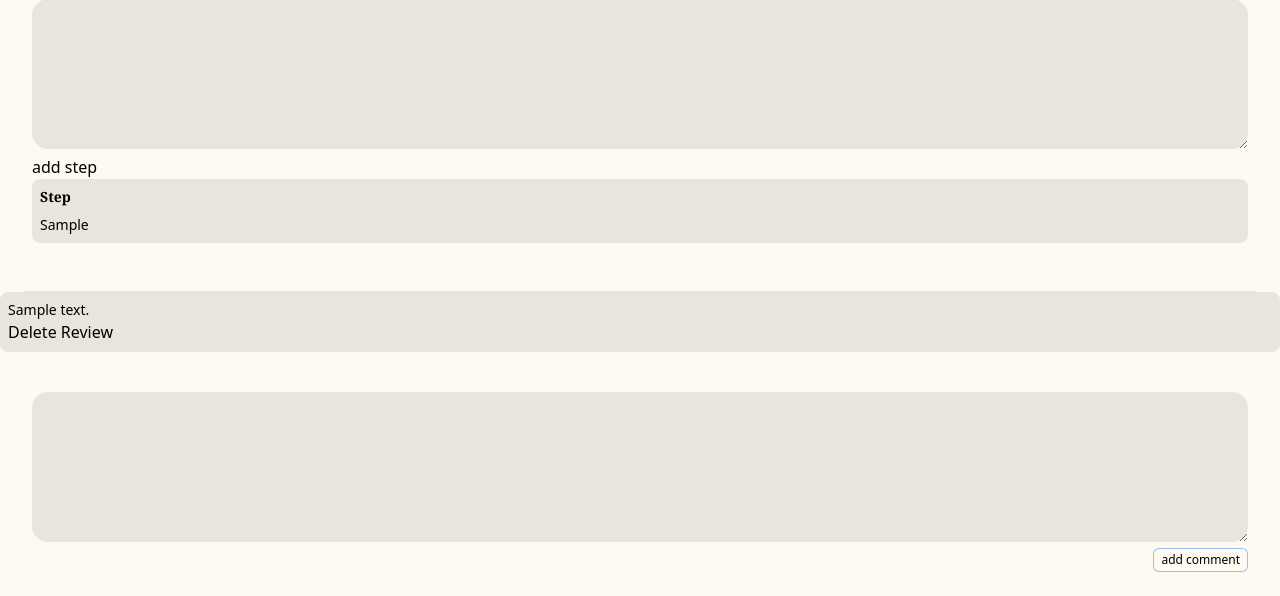
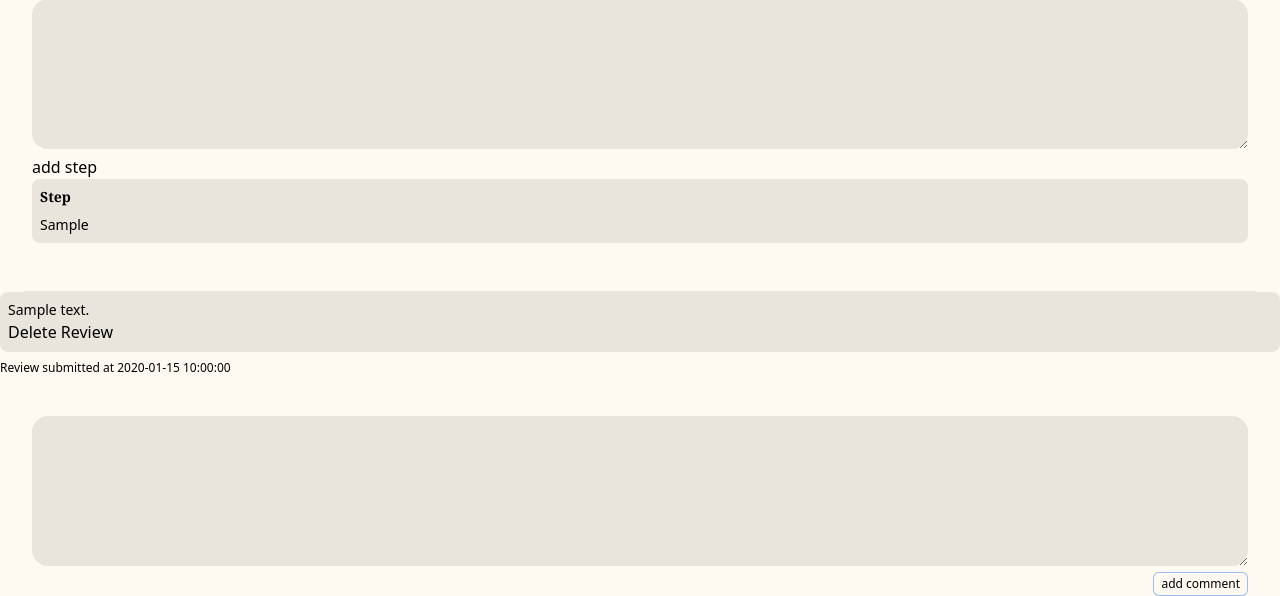
Before and after one commit to eliaswnoel/Appetit-app, a Django app: page /recipes/user/1/ in a window 1280 px wide. Shown: the part 808-1404 px from the top of the page. Before the commit the page ends 1380 px from the top, so only its background shows below. Run offline with Django 5.2, Linux system fonts and the light colour scheme; tables that the repository leaves empty hold one stand-in row (values such as "Sample post"); style sheets or scripts are compiled from the project's sources; some libraries are stand-ins or nearby versions.

Commit message:
reviewdatetime

```diff
--- a/appetitApp/forms.py
+++ b/appetitApp/forms.py
@@ -1,5 +1,6 @@
 from django.forms import ModelForm
 from .models import Recipe, Ingredients, Review, Steps
+from django import forms
 
 class RecipeForm(ModelForm):
     class Meta:
@@ -16,6 +17,7 @@
         model = Review
         fields = ['text']
 
+
 class StepsForm(ModelForm):
     class Meta:
         model = Steps
--- a/appetitApp/models.py
+++ b/appetitApp/models.py
@@ -49,6 +49,7 @@
 class Review(models.Model):
   text = models.TextField(max_length=300)
   recipe = models.ForeignKey(Recipe, on_delete=models.CASCADE)
+  created_at = models.DateTimeField(auto_now_add=True)
 
   def __str__(self):
     return f"{self.text}"
@@ -70,8 +71,6 @@
   def __str__(self):
     return self.name
 
-  # def get_absolute_url(self):
-  #   return reverse('folders_detail', kwargs={'pk': self.id})
 
 
 class ReviewModel(models.Model):
--- a/appetitApp/templates/recipes/user/user_recipe.html
+++ b/appetitApp/templates/recipes/user/user_recipe.html
@@ -65,6 +65,7 @@
       <button class="text-red-600 hover:underline" type="submit">Delete Review</button>
     </form>
   </div>
+  <p class="text-xs text-gray-500">Review submitted at {{ review.created_at|date:"Y-m-d H:i:s" }}</p>
   {% endfor %}
 <div class="container mt-10">
   <form action="{% url "add_review" recipe.id %}" method="POST">
--- a/appetitApp/urls.py
+++ b/appetitApp/urls.py
@@ -36,6 +36,8 @@
   # delete review
   path('recipes/<int:recipe_id>/reviews_delete/<int:pk>/', views.ReviewDelete.as_view(), name='reviews_delete'),
 
+  #edit review
+   path('recipes/<int:recipe_id>/reviews/<int:pk>/edit/', views.edit_review, name='reviews_edit'),
 
   # 5 add_step - user adds steps to a recipe
   path('recipes/<int:recipe_id>/add_steps', views.add_steps, name="add_steps"),
--- a/appetitApp/views.py
+++ b/appetitApp/views.py
@@ -174,3 +174,15 @@
 def folders_detail(request, folder_id):
   folder = Folder.objects.get(id=folder_id)
   return render(request, 'appetitApp/folder_detail.html', { 'folder': folder })
+
+# edit review
+def edit_review(request, recipe_id, pk):
+    review = get_object_or_404(Review, pk=pk)
+    if request.method == 'POST':
+        form = ReviewForm(request.POST, instance=review)
+        if form.is_valid():
+            form.save()
+            return redirect('recipe_detail', recipe_id=recipe_id)
+    else:
+        form = ReviewForm(instance=review)
+    return render(request, 'edit_review.html', {'form': form})
```
Also changed, not shown: appetitApp/migrations/0009_review_ccreated_at.py (added), appetitApp/migrations/0010_rename_ccreated_at_review_created_at.py (added), appetitApp/migrations/0011_remove_review_created_at.py (added), appetitApp/migrations/0012_review_created_at.py (added).
